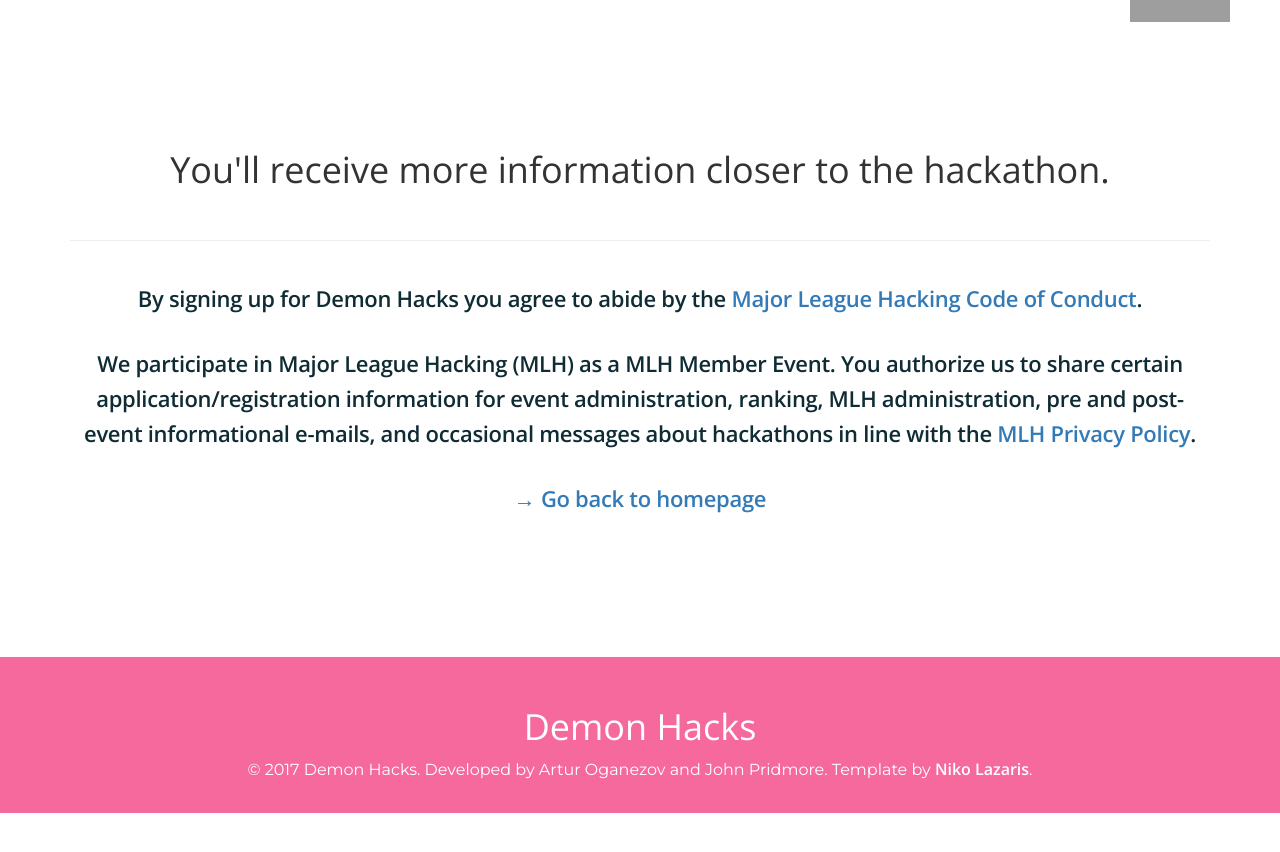
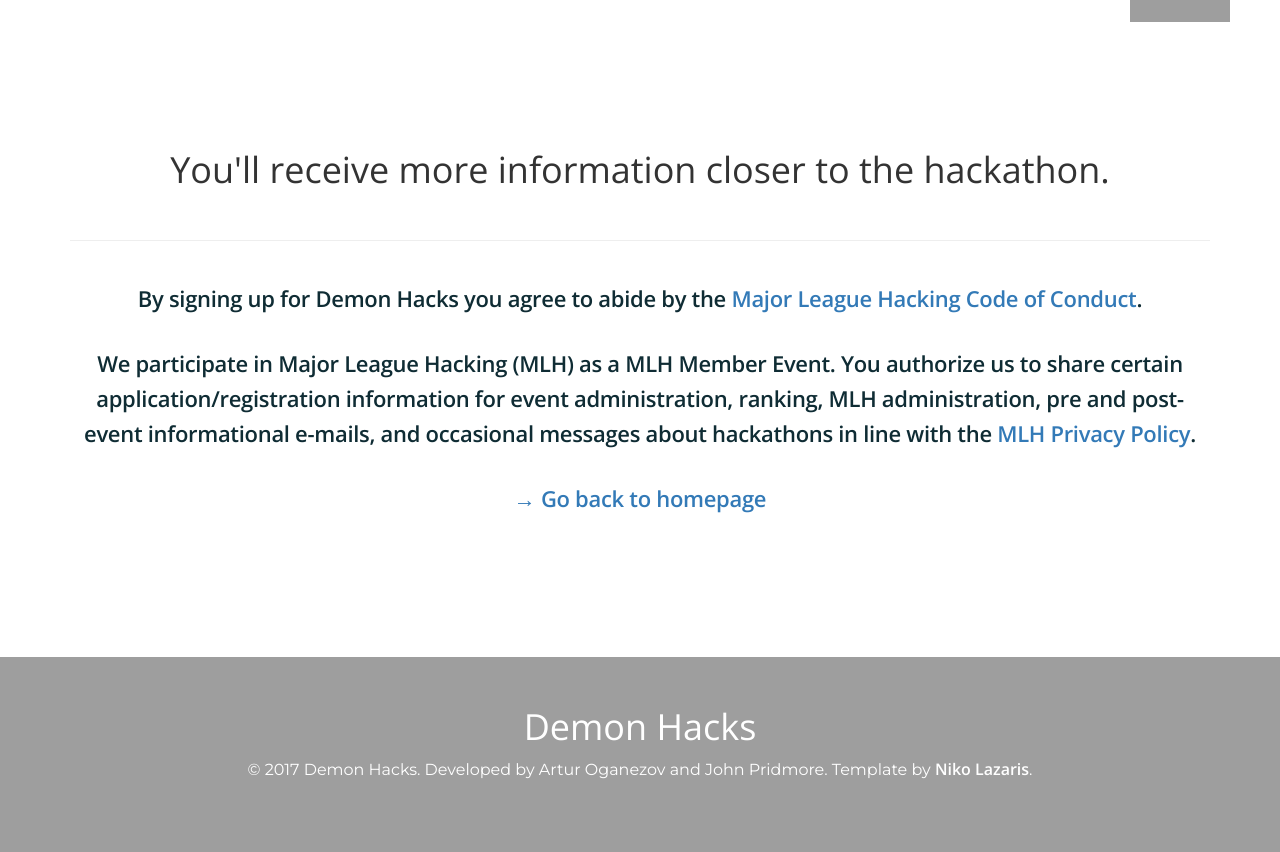
Before and after one commit to aoganezo/demonhacksTemp, a Jekyll site: the page built from success.html, in a window 1280 px wide. Shown: the top 852 px of the page. Built offline with Jekyll 4.4.1, drawn with Linux system fonts in a browser that asks for light colours; nearby versions of some CDN libraries; grey boxes are pictures that could not be loaded.

Commit message:
removed pink from background .hero, attempted adding background image.

```diff
--- a/css/original.css
+++ b/css/original.css
@@ -23,7 +23,7 @@
 
 body {
   /*background-color: #0F2C34;*/
-  background-image: url("../images/bg-chicago.png/") no-repeat center;
+  background-image: url("../images/bg-chicago.png/");
 }
 
 section {
@@ -218,7 +218,7 @@
  */
 
 .footer {
-  background-color: #F5699C;
+  /*background-color: #F5699C;*/
   color: #fff;
   padding: 30px 0;
 }
```
